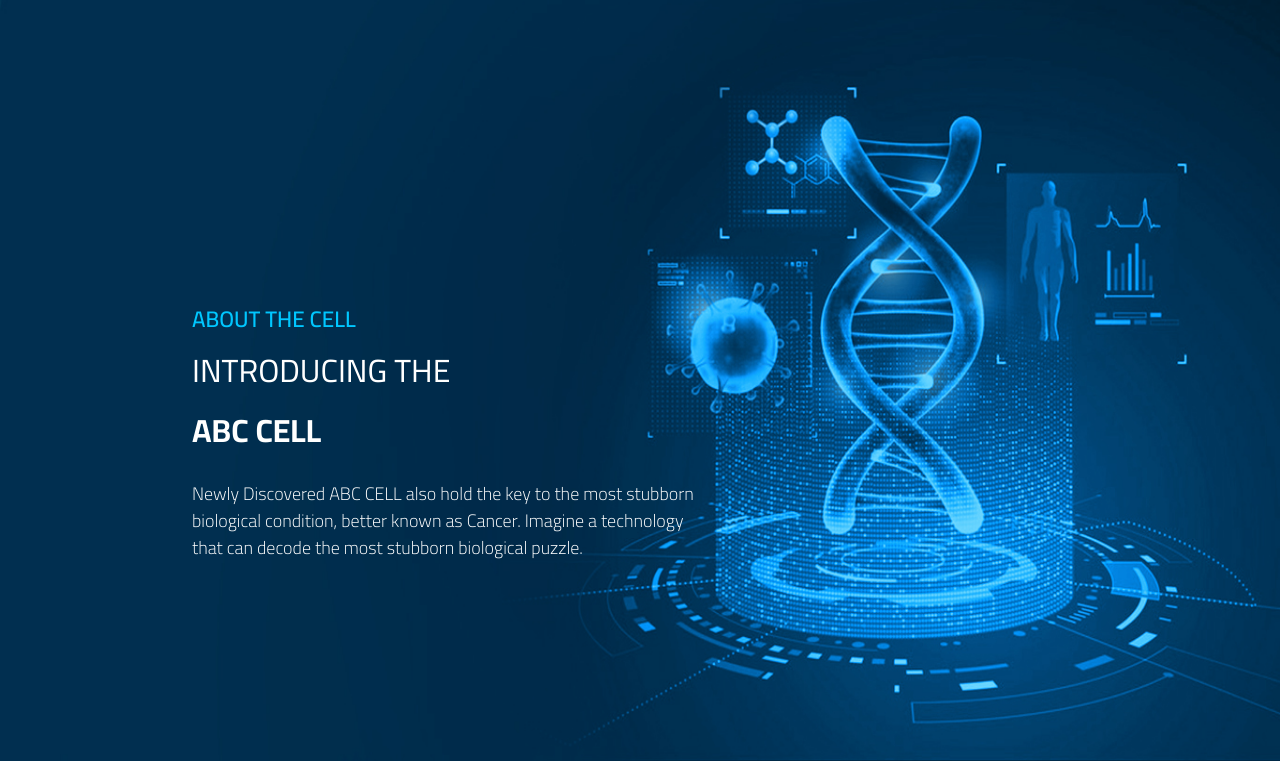
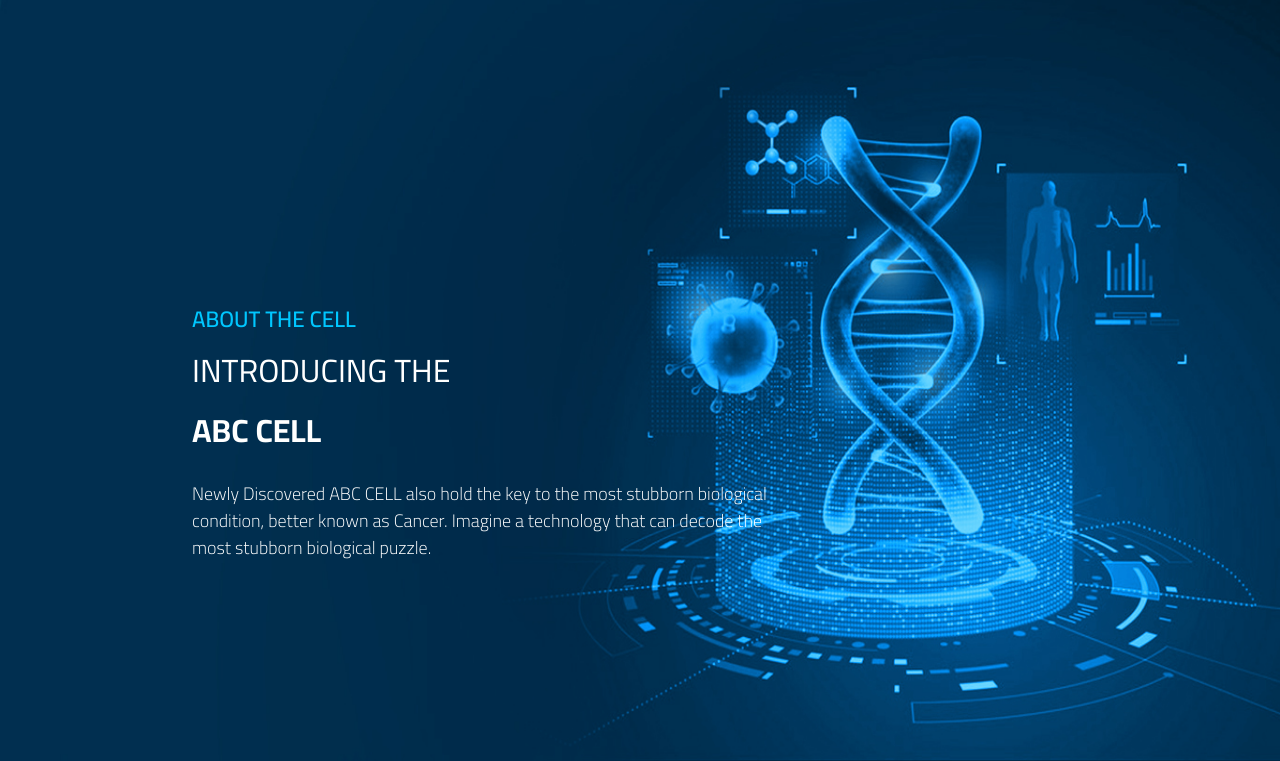
Before and after one commit to Shivani-Raichandani/unit-brisk, a plain HTML site: page index.html in a window 1280 px wide. Shown: the part 757-1518 px from the top of the page. Drawn offline with nearby package versions, Linux system fonts and the light colour scheme.

Commit message:
updated work.css

```diff
--- a/css/work.css
+++ b/css/work.css
@@ -9,7 +9,7 @@ section .work {
 }
 
 .work-content {
-  width: 700px;
+  width: 780px;
   padding-left: 15%;
   color: #fff;
   margin-top: -37%;
```
